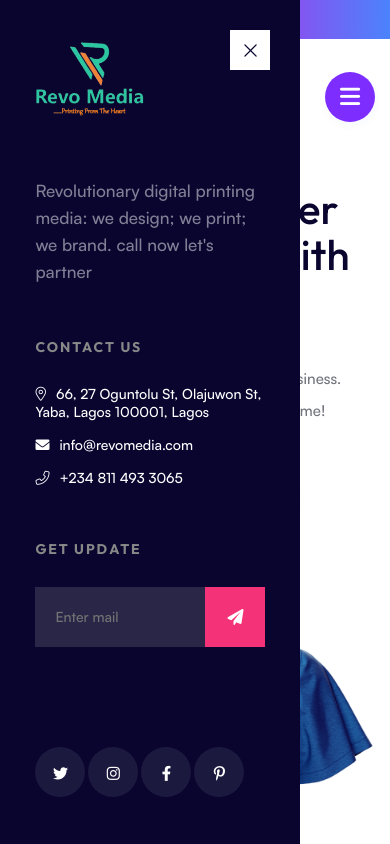
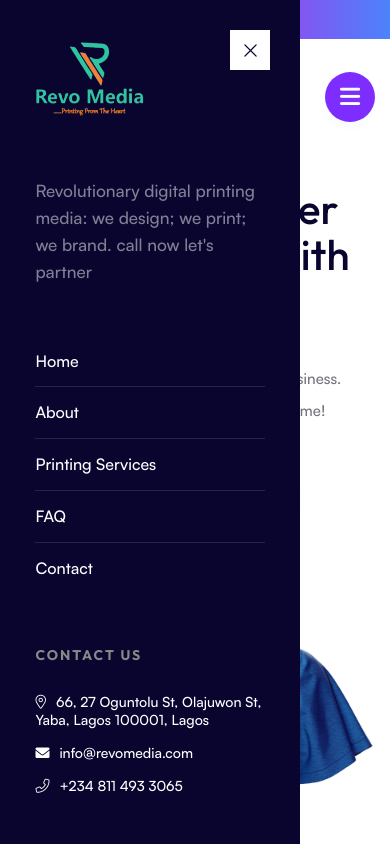
Before and after one commit to Manuelthegoat/Revomedia, a React (Create React App) app: page / in a window 390 px wide. Both pictures are taken after a click on the button 350 px from the left and 97 px from the top of the page. Shown: the top 844 px of the page. Built offline with nearby package versions, Linux system fonts and the light colour scheme; a web font is replaced by a local one.

Commit message:
Fixed Navbar

```diff
--- a/src/Components/Header/Header.jsx
+++ b/src/Components/Header/Header.jsx
@@ -33,7 +33,7 @@ const Header = () => {
                     </div>
                   </div>
                 </div>
-                <div className="col-xl-7 d-none d-xl-block">
+                <div className="col-xl-7 d-none d-sm-block d-xl-block">
                   <div className="tp-header__main-menu">
                     <nav className="tp-main-menu-content">
                       <ul className="ali">
--- a/src/Components/Header/TopOffCanvas.jsx
+++ b/src/Components/Header/TopOffCanvas.jsx
@@ -20,10 +20,33 @@ const TopOffCanvas = ({ className, setClassName }) => {
           </div>
           <div className="tpoffcanvas__title">
             <p>
-            Revolutionary digital printing media: we design; we print; we brand. call now let's partner
+              Revolutionary digital printing media: we design; we print; we
+              brand. call now let's partner
             </p>
           </div>
-          <div className="tp-main-menu-mobile"></div>
+          <div className="tp-main-menu-mobile d-xl-none">
+            <nav className="tp-main-menu-content">
+              <ul className="ali">
+                <li>
+                  <a href="/">Home</a>
+                </li>
+                <li>
+                  <a href="/about-us">about</a>
+                </li>
+
+                <li>
+                  <a href="/services">Printing Services</a>
+                </li>
+                <li>
+                  <a href="/faq">FAQ</a>
+                </li>
+
+                <li>
+                  <a href="/contact">contact</a>
+                </li>
+              </ul>
+            </nav>
+          </div>
           <div className="tpoffcanvas__contact-info">
             <div className="tpoffcanvas__contact-title">
               <h5>Contact us</h5>
```
